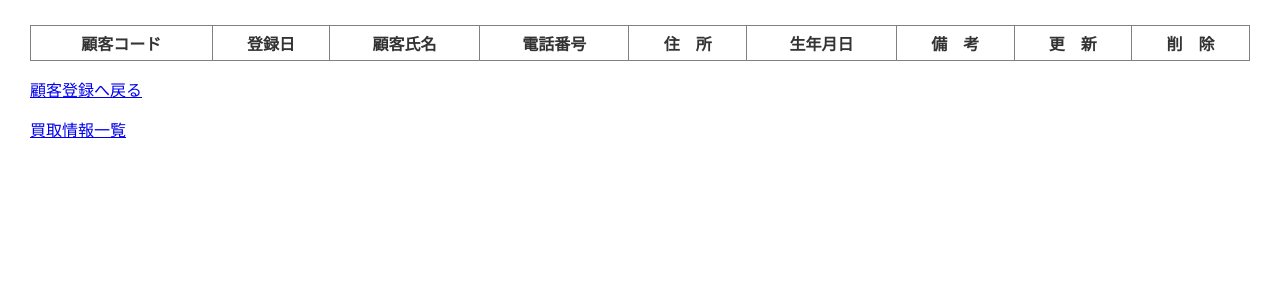
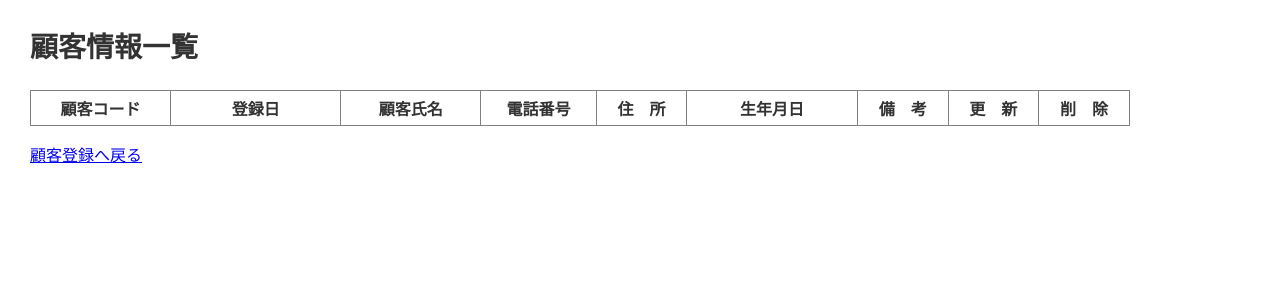
Before and after one commit to erina-code/precious_metal, a PHP site: page /customer_list.php in a window 1280 px wide. Shown: the part 83-383 px from the top of the page. Run offline with PHP 8.4, Linux system fonts and the light colour scheme; data that the repository does not hold is empty; a stand-in replaces the project's code that opens the database connection; some libraries are stand-ins or nearby versions.

Commit message:
Update customer_list.php

```diff
--- a/customer_list.php
+++ b/customer_list.php
@@ -9,7 +9,9 @@ try{
   $stmt -> execute();
 ?>
 
-<table border="1">
+<h1>顧客情報一覧</h1>
+<div class="table_scroll">
+<table class="customer_table" border="1" >
   <tr>
     <th>顧客コード</th>
     <th>登録日</th>
@@ -39,11 +41,9 @@ try{
   </tr>
   <?php endwhile; ?>
 </table>
+</div>
 <p>
   <a href="customer_add.php">顧客登録へ戻る</a>
-</p>
-<p>
-  <a href="purchase_list.php">買取情報一覧</a>
 </p>
 
 <?php
```
